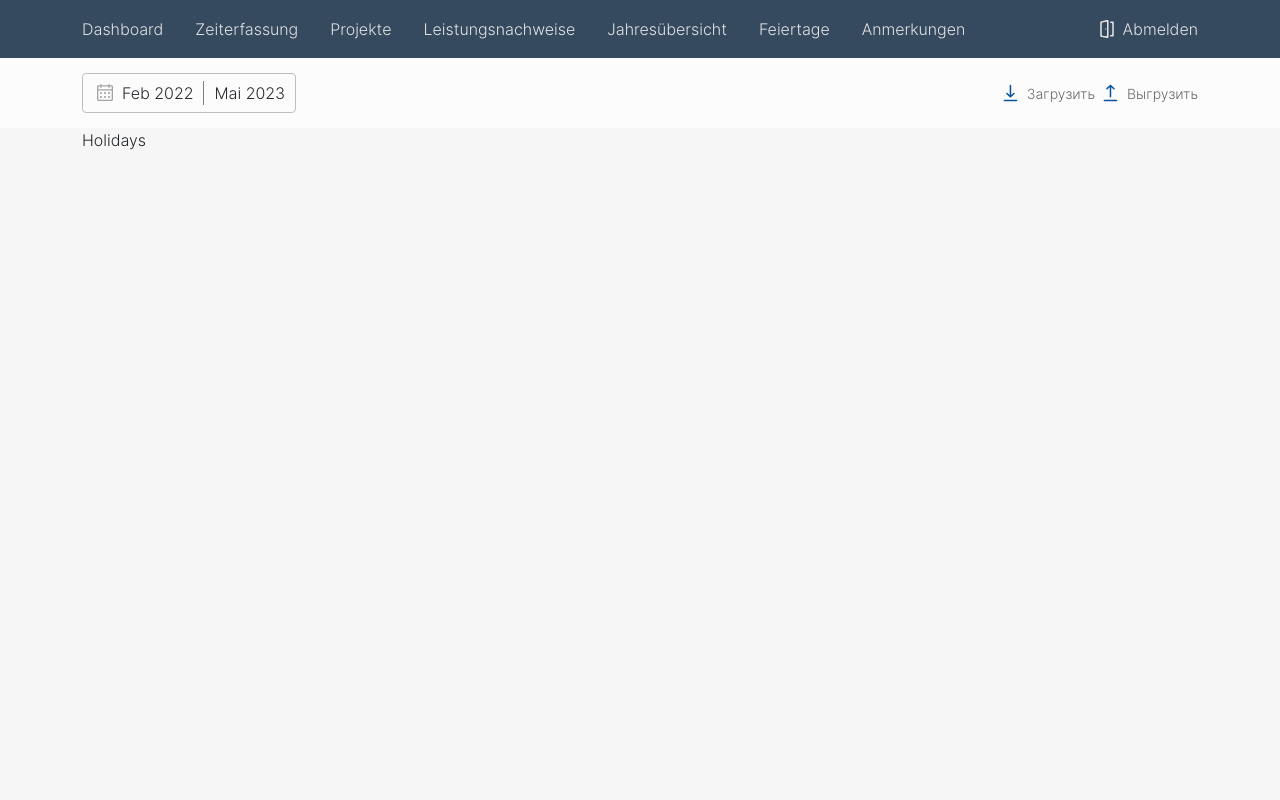
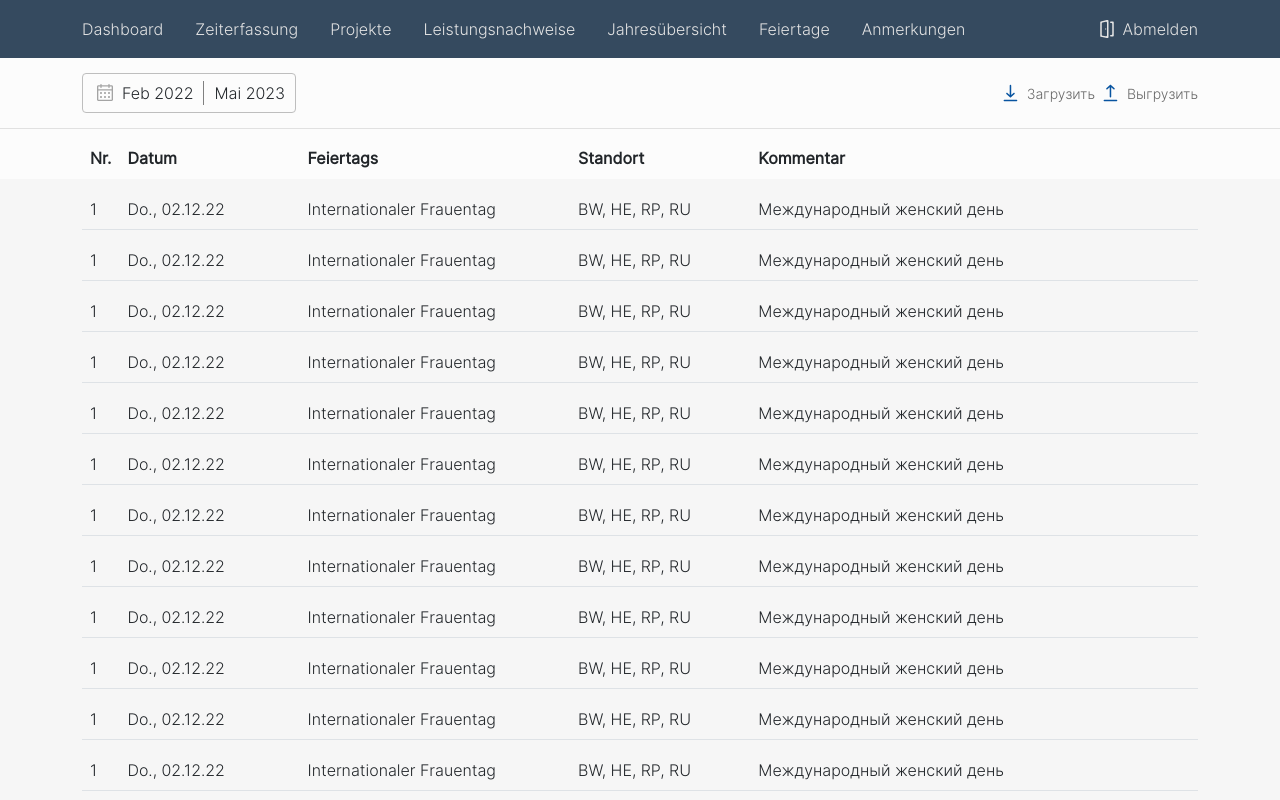
Before and after one commit to artem4rolov/crm_germany, a React (Create React App) app: page /holidays in a window 1280 px wide. Shown: the top 800 px of the page. Built offline with nearby package versions, Linux system fonts and the light colour scheme.

Commit message:
holidays page

```diff
--- /dev/null
+++ b/src/mock/holidays.json
@@ -0,0 +1,156 @@
+[
+  [
+    1,
+    "Do., 02.12.22",
+    "Internationaler Frauentag",
+    "BW, HE, RP, RU",
+    "Международный женский день"
+  ],
+  [
+    1,
+    "Do., 02.12.22",
+    "Internationaler Frauentag",
+    "BW, HE, RP, RU",
+    "Международный женский день"
+  ],
+  [
+    1,
+    "Do., 02.12.22",
+    "Internationaler Frauentag",
+    "BW, HE, RP, RU",
+    "Международный женский день"
+  ],
+  [
+    1,
+    "Do., 02.12.22",
+    "Internationaler Frauentag",
+    "BW, HE, RP, RU",
+    "Международный женский день"
+  ],
+  [
+    1,
+    "Do., 02.12.22",
+    "Internationaler Frauentag",
+    "BW, HE, RP, RU",
+    "Международный женский день"
+  ],
+  [
+    1,
+    "Do., 02.12.22",
+    "Internationaler Frauentag",
+    "BW, HE, RP, RU",
+    "Международный женский день"
+  ],
+  [
+    1,
+    "Do., 02.12.22",
+    "Internationaler Frauentag",
+    "BW, HE, RP, RU",
+    "Международный женский день"
+  ],
+  [
+    1,
+    "Do., 02.12.22",
+    "Internationaler Frauentag",
+    "BW, HE, RP, RU",
+    "Международный женский день"
+  ],
+  [
+    1,
+    "Do., 02.12.22",
+    "Internationaler Frauentag",
+    "BW, HE, RP, RU",
+    "Международный женский день"
+  ],
+  [
+    1,
+    "Do., 02.12.22",
+    "Internationaler Frauentag",
+    "BW, HE, RP, RU",
+    "Международный женский день"
+  ],
+  [
+    1,
+    "Do., 02.12.22",
+    "Internationaler Frauentag",
+    "BW, HE, RP, RU",
+    "Международный женский день"
+  ],
+  [
+    1,
+    "Do., 02.12.22",
+    "Internationaler Frauentag",
+    "BW, HE, RP, RU",
+    "Международный женский день"
+  ],
+  [
+    1,
+    "Do., 02.12.22",
+    "Internationaler Frauentag",
+    "BW, HE, RP, RU",
+    "Международный женский день"
+  ],
+  [
+    1,
+    "Do., 02.12.22",
+    "Internationaler Frauentag",
+    "BW, HE, RP, RU",
+    "Международный женский день"
+  ],
+  [
+    1,
+    "Do., 02.12.22",
+    "Internationaler Frauentag",
+    "BW, HE, RP, RU",
+    "Международный женский день"
+  ],
+  [
+    1,
+    "Do., 02.12.22",
+    "Internationaler Frauentag",
+    "BW, HE, RP, RU",
+    "Международный женский день"
+  ],
+  [
+    1,
+    "Do., 02.12.22",
+    "Internationaler Frauentag",
+    "BW, HE, RP, RU",
+    "Международный женский день"
+  ],
+  [
+    1,
+    "Do., 02.12.22",
+    "Internationaler Frauentag",
+    "BW, HE, RP, RU",
+    "Международный женский день"
+  ],
+  [
+    1,
+    "Do., 02.12.22",
+    "Internationaler Frauentag",
+    "BW, HE, RP, RU",
+    "Международный женский день"
+  ],
+  [
+    1,
+    "Do., 02.12.22",
+    "Internationaler Frauentag",
+    "BW, HE, RP, RU",
+    "Международный женский день"
+  ],
+  [
+    1,
+    "Do., 02.12.22",
+    "Internationaler Frauentag",
+    "BW, HE, RP, RU",
+    "Международный женский день"
+  ],
+  [
+    1,
+    "Do., 02.12.22",
+    "Internationaler Frauentag",
+    "BW, HE, RP, RU",
+    "Международный женский день"
+  ]
+]
--- a/src/mock/work-days-per-year.json
+++ b/src/mock/work-days-per-year.json
@@ -1,4 +1,124 @@
 [
+  [
+    "P53637/57 — Очень хороший контракт, полезный для человека",
+    21,
+    24,
+    23,
+    22,
+    22,
+    22,
+    23,
+    23,
+    12,
+    12,
+    22,
+    12
+  ],
+  [
+    "P53637/57 — Очень хороший контракт, полезный для человека",
+    22,
+    24,
+    23,
+    22,
+    22,
+    22,
+    23,
+    23,
+    12,
+    12,
+    22,
+    12
+  ],
+  [
+    "P53637/57 — Очень хороший контракт, полезный для человека",
+    22,
+    24,
+    23,
+    22,
+    22,
+    22,
+    23,
+    23,
+    12,
+    12,
+    22,
+    12
+  ],
+  [
+    "P53637/57 — Очень хороший контракт, полезный для человека",
+    22,
+    24,
+    23,
+    22,
+    22,
+    22,
+    23,
+    23,
+    12,
+    12,
+    22,
+    12
+  ],
+  [
+    "P53637/57 — Очень хороший контракт, полезный для человека",
+    21,
+    24,
+    23,
+    22,
+    22,
+    22,
+    23,
+    23,
+    12,
+    12,
+    22,
+    12
+  ],
+  [
+    "P53637/57 — Очень хороший контракт, полезный для человека",
+    22,
+    24,
+    23,
+    22,
+    22,
+    22,
+    23,
+    23,
+    12,
+    12,
+    22,
+    12
+  ],
+  [
+    "P53637/57 — Очень хороший контракт, полезный для человека",
+    22,
+    24,
+    23,
+    22,
+    22,
+    22,
+    23,
+    23,
+    12,
+    12,
+    22,
+    12
+  ],
+  [
+    "P53637/57 — Очень хороший контракт, полезный для человека",
+    22,
+    24,
+    23,
+    22,
+    22,
+    22,
+    23,
+    23,
+    12,
+    12,
+    22,
+    12
+  ],
   [
     "P53637/57 — Очень хороший контракт, полезный для человека",
     21,
--- a/src/tabs/Holidays/Holidays.jsx
+++ b/src/tabs/Holidays/Holidays.jsx
@@ -1,22 +1,152 @@
-import React from "react";
-import { Container } from "react-bootstrap";
+import React, { useState } from "react";
+import { Container, Table } from "react-bootstrap";
 import styled from "styled-components";
 import SideBar from "../../components/SideBar/SideBar";
+import TrashIcon from "../../assets/icon_trash-can.svg";
+import Modal from "../../components/Modal/Modal";
+import data from "../../mock/holidays.json";
 
 const Styles = styled.div`
   .holidays-wrapper {
     width: 100%;
-    height: 100vh;
+    height: 100%;
+    min-height: 100vh;
     background: #f6f6f6;
+  }
+
+  .table-titles-wrapper {
+    position: absolute;
+    height: 51px;
+    width: 100%;
+    background-color: #fcfcfc;
+    border-top: 1px solid #e1e1e1;
+  }
+
+  table {
+    position: relative;
+
+    border-collapse: separate;
+    border-spacing: 0 10px;
+
+    thead {
+      border-color: #fcfcfc;
+    }
+
+    .table-content {
+      position: relative;
+
+      tr {
+        &:hover {
+          background-color: white;
+          border: white;
+          cursor: pointer;
+        }
+      }
+
+      th {
+        font-weight: 400;
+      }
+
+      .row-modal {
+        position: absolute;
+        top: 0;
+        right: 0;
+        visibility: hidden;
+
+        display: flex;
+        justify-content: center;
+        gap: 12px;
+
+        background: #0854a0;
+        width: 50px;
+        padding: 8px;
+        box-shadow: 0px 6px 30px rgba(147, 147, 147, 0.18);
+        border-radius: 4px;
+
+        img {
+          padding: 4px;
+          border-radius: 50%;
+          &:hover {
+            background: rgb(53, 74, 95);
+          }
+        }
+      }
+
+      &:hover {
+        background-color: white;
+        border: white;
+        cursor: pointer;
+        .row-modal {
+          visibility: visible;
+        }
+      }
+    }
   }
 `;
 
+const columnTitle = [
+  { title: "Nr.", classes: "col" },
+  { title: "Datum", classes: "col-2" },
+  { title: "Feiertags", classes: "col-3" },
+  { title: "Standort", classes: "col-2" },
+  { title: "Kommentar", classes: "col-6" },
+];
+
 const Holidays = () => {
+  //стейт для установки current project
+  const [currentHoliday, setCurrentHoliday] = useState(null);
+
+  // вызов модального окна
+  const [toggleRemoveHoliday, setToggleRemoveHoliday] = useState(false);
+
   return (
     <Styles>
       <div className="holidays-wrapper">
-        <SideBar calendar download />
-        <Container>Holidays</Container>
+        <SideBar calendar download columnTitle={columnTitle} />
+        <div className="table-titles-wrapper"></div>
+        <Container>
+          <Table responsive>
+            <thead className="table-titles">
+              {/* формируем столбцы */}
+              <tr>
+                {columnTitle.map((item, index) => (
+                  <th className={item.classes} key={index}>
+                    {item.title}
+                  </th>
+                ))}
+              </tr>
+            </thead>
+            <tbody>
+              {data.map((row, index) => (
+                <tr key={index} className={`table-content`}>
+                  {row.map((col, index) => (
+                    <th key={index}>{col}</th>
+                  ))}
+                  <th className="row-modal">
+                    <div>
+                      <img
+                        src={TrashIcon}
+                        alt="trash icon"
+                        onClick={() => {
+                          setCurrentHoliday(row);
+                          setToggleRemoveHoliday((prev) => !prev);
+                        }}
+                      />
+                    </div>
+                  </th>
+                </tr>
+              ))}
+            </tbody>
+          </Table>
+        </Container>
+        {/* удалить текущий проект */}
+        {toggleRemoveHoliday && (
+          <Modal
+            remove
+            remove_item={currentHoliday}
+            toggle={setToggleRemoveHoliday}
+          />
+        )}
       </div>
     </Styles>
   );
--- a/src/tabs/Projects/Projects.jsx
+++ b/src/tabs/Projects/Projects.jsx
@@ -35,10 +35,6 @@ const Styles = styled.div`
 
     thead {
       border-color: #fcfcfc;
-    }
-
-    .table-titles {
-      font-weight: 700;
     }
 
     .table-content {
--- a/src/tabs/WorkDaysPerYear/WorkDaysPerYear.jsx
+++ b/src/tabs/WorkDaysPerYear/WorkDaysPerYear.jsx
@@ -13,13 +13,23 @@ const Styles = styled.div`
       border-color: #fcfcfc;
     }
 
-    tr {
-      .workdaysperyear-label {
-        font-weight: 500;
-        font-size: 20px;
-        line-height: 28px;
-        color: #0854a0;
-        border: none;
+    tbody {
+      tr {
+        &.workdaysperyear-label {
+          font-weight: 500;
+          font-size: 20px;
+          line-height: 28px;
+          color: #0854a0;
+          border-color: transparent;
+        }
+
+        &.table-content {
+          &:hover {
+            background-color: white;
+            border: white;
+            cursor: pointer;
+          }
+        }
       }
     }
 
@@ -102,13 +112,11 @@ const WorkDaysPerYear = () => {
               </tr>
             </thead>
             <tbody>
-              <tr>
-                <th className="workdaysperyear-label">
-                  Fakturierbare Aufwände
-                </th>
+              <tr className="workdaysperyear-label">
+                <th>Fakturierbare Aufwände</th>
               </tr>
               {data.map((row, index) => (
-                <tr key={index}>
+                <tr className="table-content" key={index}>
                   {row.map((col, index) => (
                     <td
                       className={`${index === 0 ? "" : "text-center"}`}
```
